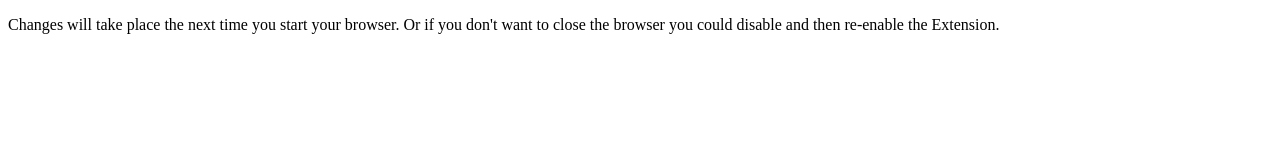
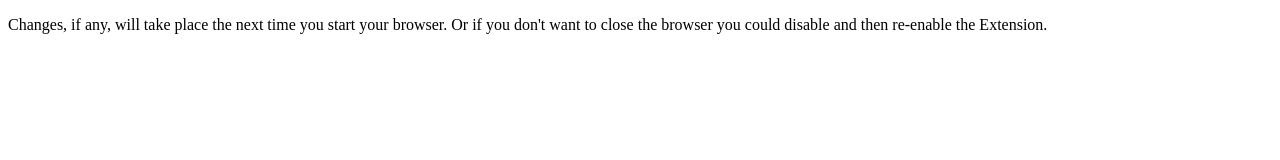
Before and after one commit to timtocci/Firefox-Useful-New-Tab-Page, a browser extension: page options.html in a window 1280 px wide. Drawn offline with Linux system fonts and the light colour scheme.

Commit message:
options pg text

```diff
--- a/options.html
+++ b/options.html
@@ -8,7 +8,11 @@
 <body>
 <ul id="items">
 </ul>
-<div class="summary">Changes will take place the next time you start your browser.
-    Or if you don't want to close the browser you could disable and then re-enable the Extension.</div>
+<div class="summary">
+    <p>
+    Changes, if any, will take place the next time you start your browser.
+    Or if you don't want to close the browser you could disable and then re-enable the Extension.
+    </p>
+</div>
 </body>
 </html>
```
